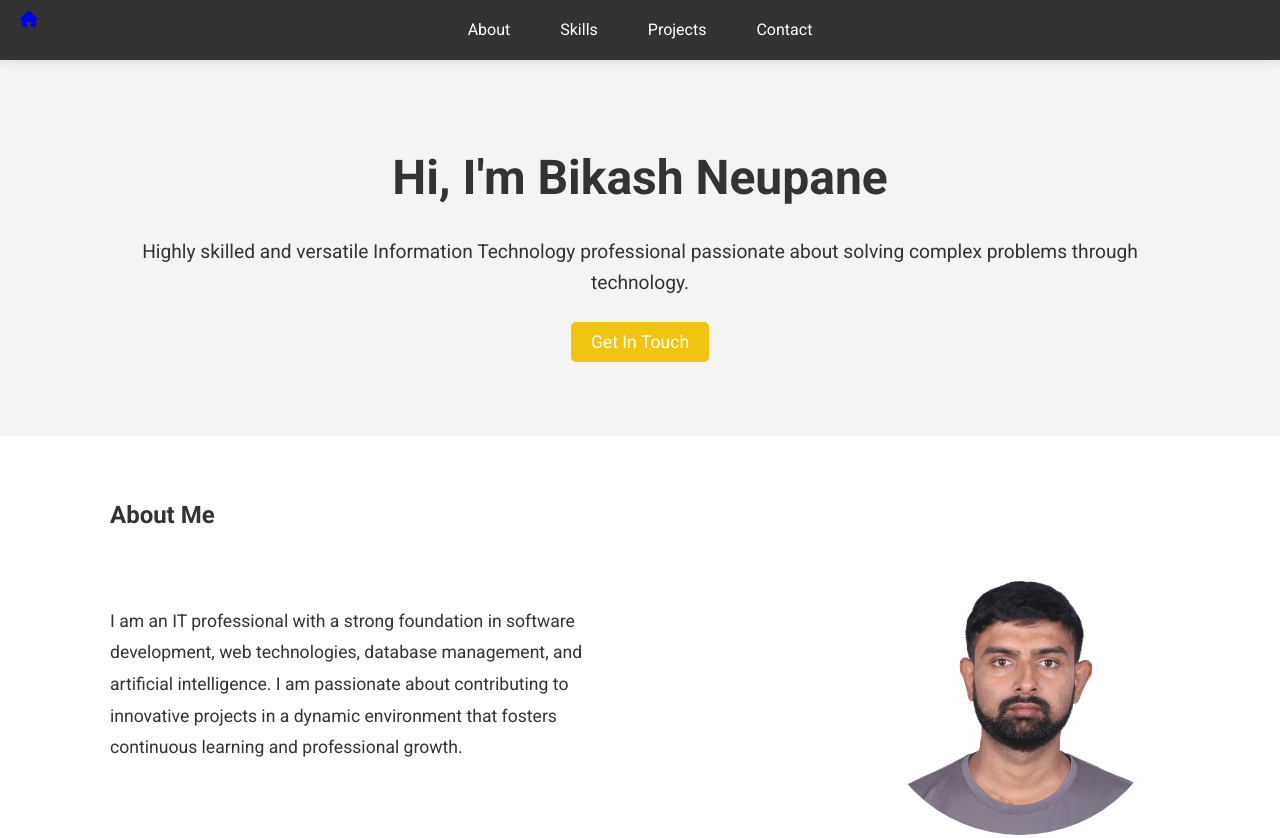
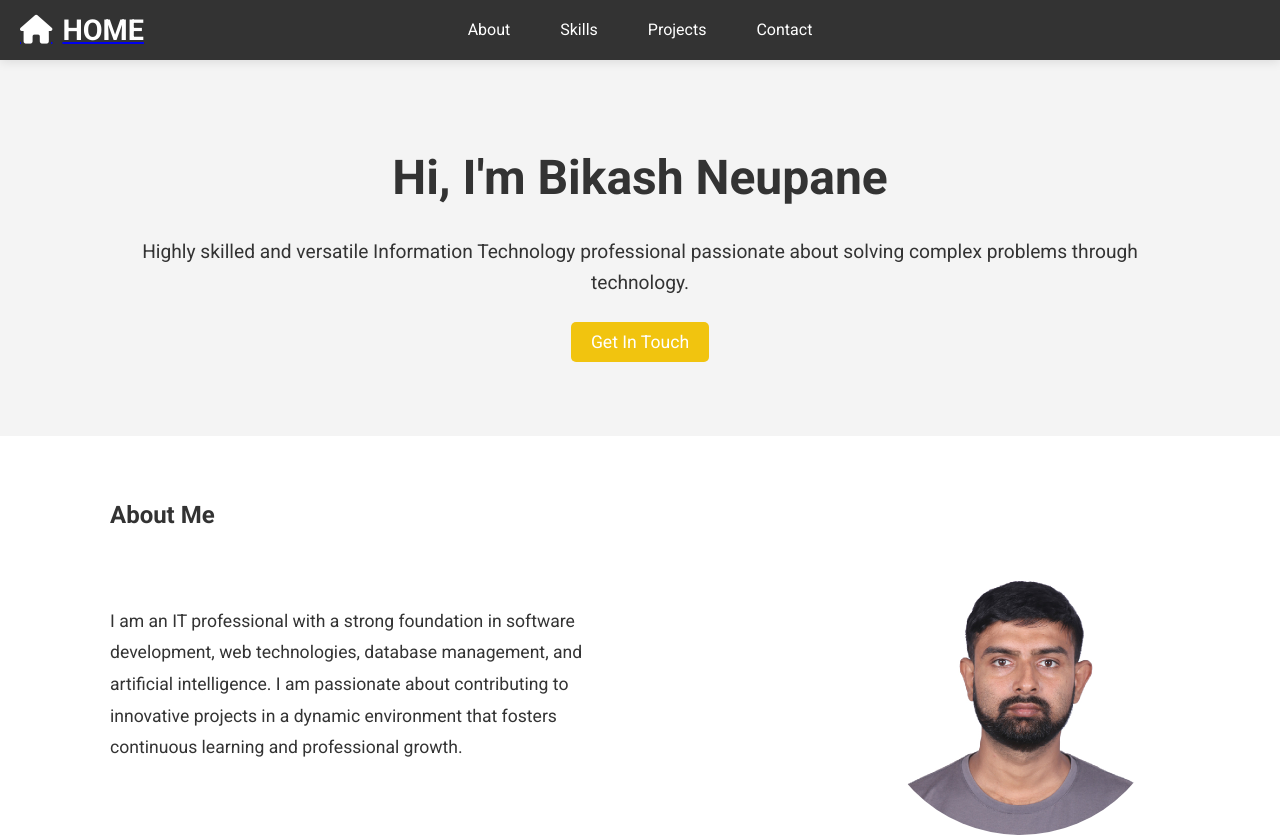
Before and after one commit to bikas-neupane2008/mypersonalwebsite, a plain HTML site: page index.html in a window 1280 px wide. Shown: the top 838 px of the page. Drawn offline with Linux system fonts and the light colour scheme.

Commit message:
Website UI Updated

```diff
--- a/index.html
+++ b/index.html
@@ -22,8 +22,9 @@
         <nav class="navbar" aria-label="Main Navigation">
             <div class="container">
                 <div class="nav-left">
-                    <a href="https://bikash-neupane.com.np">
-                        <i class="fas fa-home"></i>
+                    <a href="https://bikash-neupane.com.np"><h1 class="logo">
+                        <i class="fas fa-home"></i> Home
+                    </h1>
                     </a>
                     <button class="menu-toggle" aria-label="Toggle Navigation">
                         <i class="fas fa-bars"></i>
```
